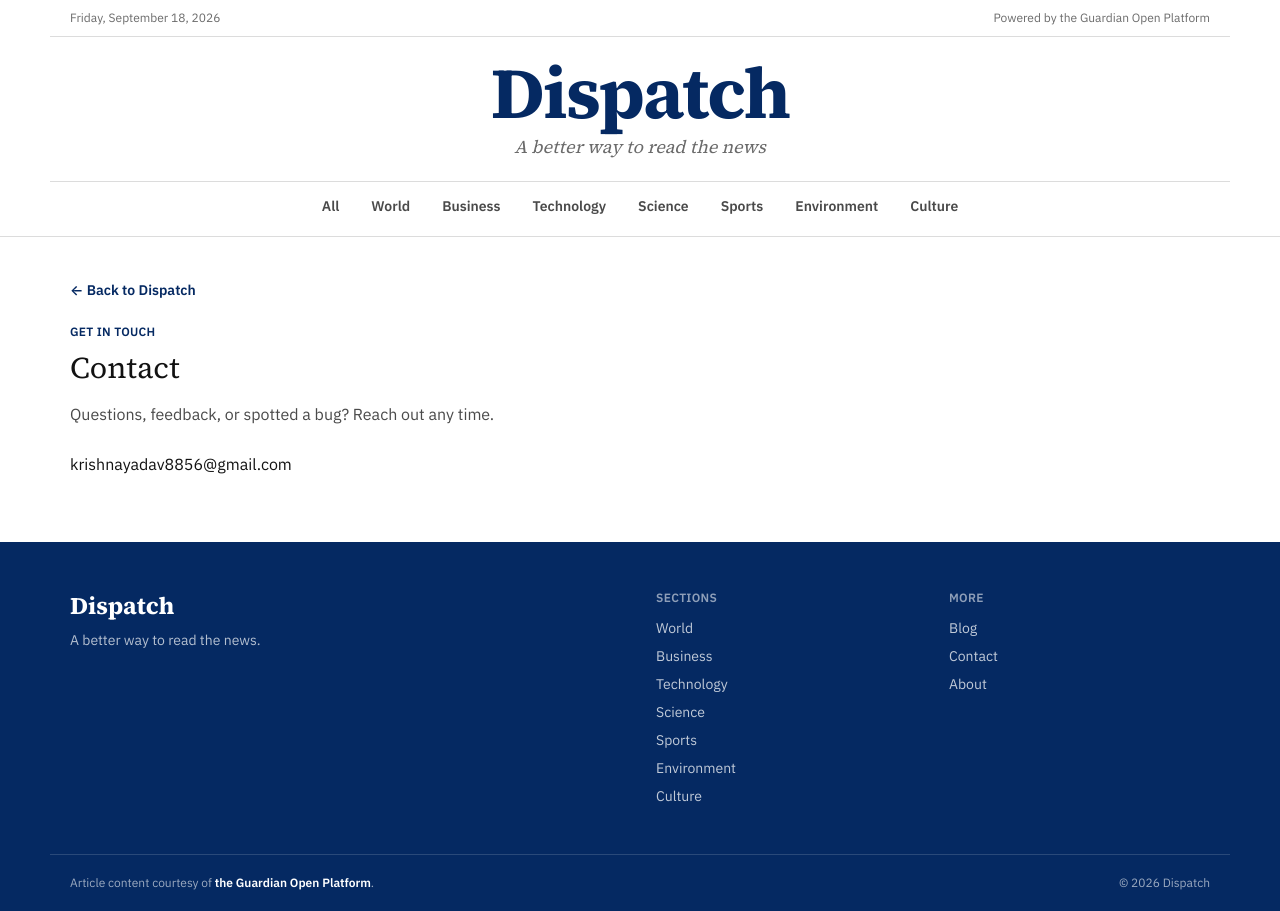
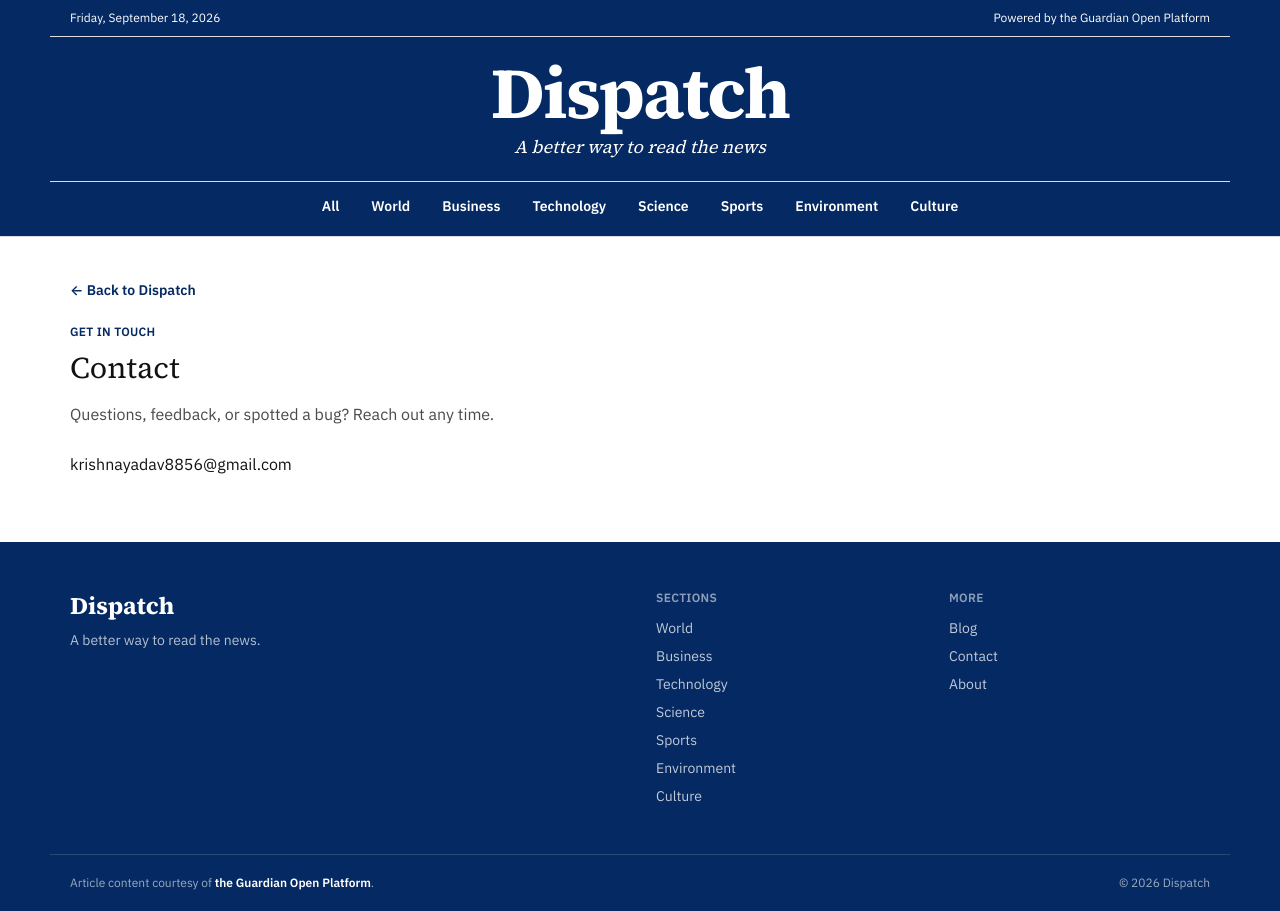
Before and after one commit to krishnaa021/teamconatus, a React (Vite) app in the folder News-app/: page /contact in a window 1280 px wide. Built offline with nearby package versions, Linux system fonts and the light colour scheme; no server answers.

Commit message:
Added favicon and updated color palette of header

```diff
--- a/News-app/index.html
+++ b/News-app/index.html
@@ -5,6 +5,7 @@
     <meta name="viewport" content="width=device-width, initial-scale=1.0" />
     <link rel="preconnect" href="https://fonts.googleapis.com" />
     <link rel="preconnect" href="https://fonts.gstatic.com" crossorigin />
+    <link rel="icon" type="image/png" href="/favicon.png" />
     <link
       href="https://fonts.googleapis.com/css2?family=IBM+Plex+Sans:wght@400;500;600;700&family=Source+Serif+4:opsz,wght@8..60,400;8..60,600;8..60,700&display=swap"
       rel="stylesheet"
--- a/News-app/src/components/Header.jsx
+++ b/News-app/src/components/Header.jsx
@@ -15,9 +15,9 @@
   const activeSection = searchParams.get('section') || ''
 
   return (
-    <header className="border-b border-rule bg-paper">
+    <header className="border-b border-rule bg-navy text-paper">
       <div
-        className={`${wrap} flex justify-between border-b border-rule py-2.5 text-xs text-meta`}
+        className={`${wrap} flex justify-between border-b border-rule py-2.5 text-xs `}
       >
         <span>{today}</span>
         <span className="hidden sm:inline">Powered by the Guardian Open Platform</span>
@@ -26,11 +26,11 @@
       <div className={`${wrap} flex flex-col items-center gap-1 py-10 text-center sm:py-5`}>
         <Link
           to="/"
-          className="font-display text-5xl font-bold tracking-tight text-navy sm:text-7xl lg:text-7xl"
+          className="font-display text-5xl font-bold tracking-tight text-paper sm:text-7xl lg:text-7xl"
         >
           Dispatch
         </Link>
-        <p className="font-display text-base italic text-meta sm:text-lg">
+        <p className="font-display text-base italic sm:text-lg">
           A better way to read the news
         </p>
       </div>
@@ -47,7 +47,7 @@
               key={section.id || 'all'}
               to={to}
               className={
-                'flex-none whitespace-nowrap border-b-2 px-3.5 py-1.5 text-sm font-semibold hover:text-navy ' +
+                'flex-none whitespace-nowrap border-b-2 px-3.5 py-1.5 text-sm text-paper font-semibold hover:font-bold ' +
                 (isActive ? 'border-navy text-navy' : 'border-transparent text-ink-soft')
               }
             >
```
Also changed, not shown: News-app/public/favicon.png (added).
